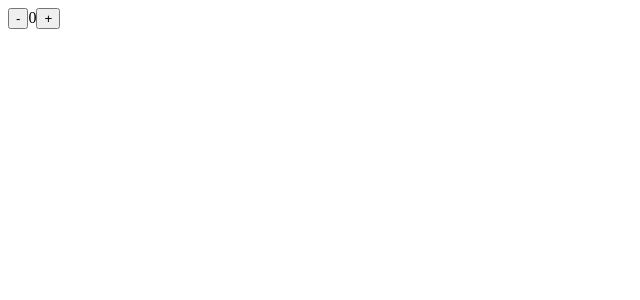
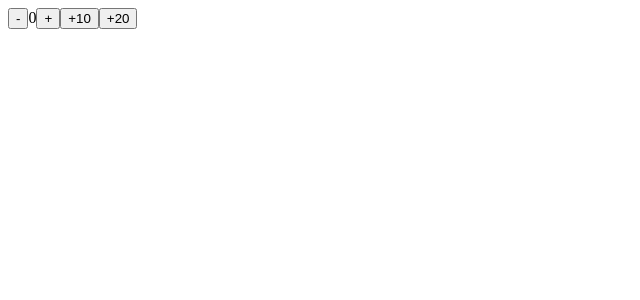
Before and after one commit to anisorphcia/react-basic, a React (Create React App) app: page / in a window 1280 px wide. Shown: the top 300 px of the page, without its empty margins (0-640 px from the left). Built offline with nearby package versions, Linux system fonts and the light colour scheme.

Commit message:
带传参

```diff
--- a/src/07.redux-demo.js
+++ b/src/07.redux-demo.js
@@ -1,4 +1,4 @@
-import { increment, decrement } from "./store/modules/counterStore";
+import { increment, decrement, addToNum } from "./store/modules/counterStore";
 import { useSelector, useDispatch } from "react-redux";
 
 function ReduxDemo() {
@@ -9,6 +9,8 @@ function ReduxDemo() {
             <button onClick={() => dispatch(decrement())}>-</button>
             <span>{count}</span>
             <button onClick={() => dispatch(increment())}>+</button>
+            <button onClick={() => dispatch(addToNum(10))}>+10</button>
+            <button onClick={() => dispatch(addToNum(20))}>+20</button>
         </div>
 
     )
--- a/src/store/modules/counterStore.js
+++ b/src/store/modules/counterStore.js
@@ -13,12 +13,15 @@ const consterStore = createSlice({
         },
         decrement(state) {
             state.count--
+        },
+        addToNum(state, action) {
+            state.count += action.payload
         }
     }
 })
 
-const { increment, decrement } = consterStore.actions
+const { increment, decrement, addToNum } = consterStore.actions
 const reducer = consterStore.reducer
 
-export { increment, decrement }
+export { increment, decrement, addToNum }
 export default reducer
```
